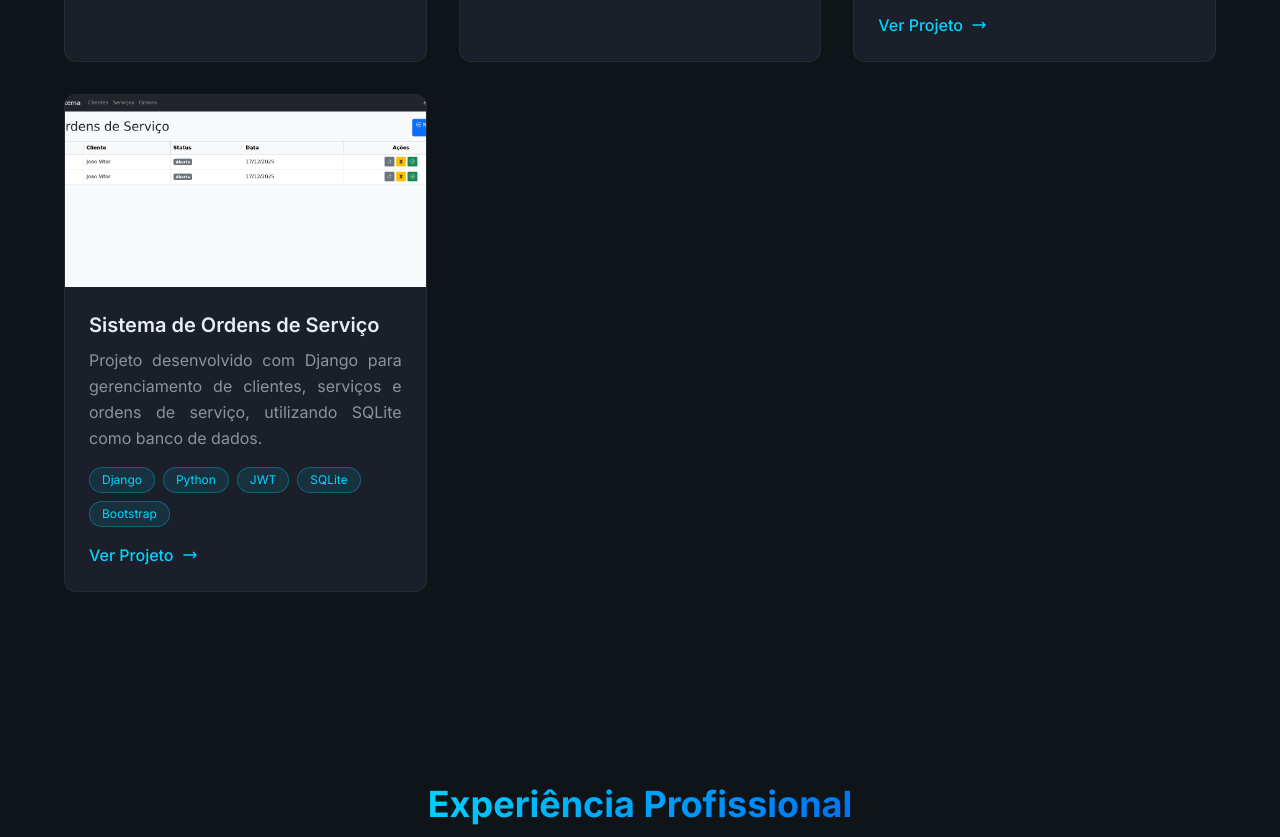
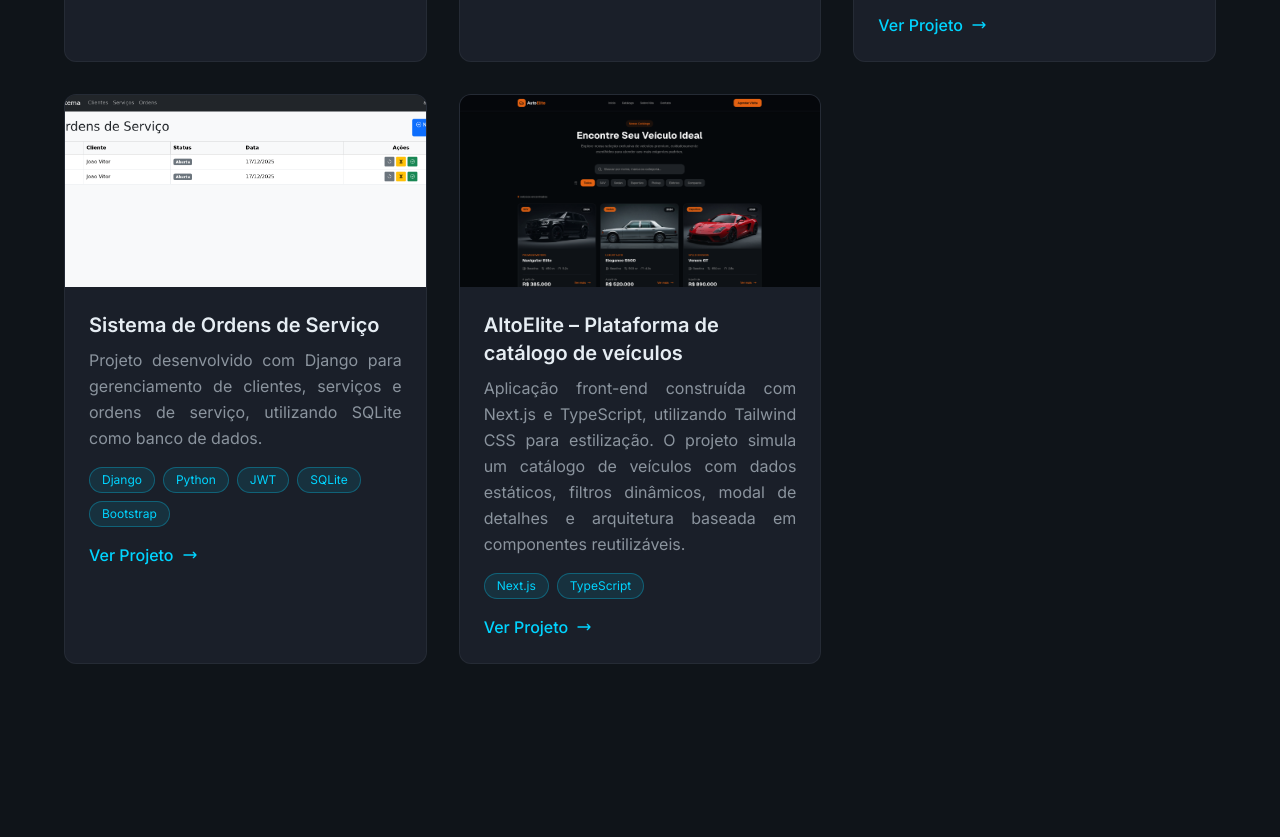
Before and after one commit to Moreira22/portfolio, a plain HTML site: page index.html in a window 1280 px wide. Shown: the part 2299-3136 px from the top of the page. Drawn offline with nearby package versions, Linux system fonts and the light colour scheme.

Commit message:
new project

```diff
--- a/index.html
+++ b/index.html
@@ -265,6 +265,30 @@
                         </a>
                     </div>
                 </div>
+
+                <div class="project-card rounded-xl overflow-hidden" style="background-color: var(--bg-secondary); border: 1px solid rgba(139, 148, 158, 0.1);">
+                    <div class="h-48 overflow-hidden">
+                        <img src="./image/autoElite.png" alt="Projeto 3" class="w-full h-full object-cover">
+                    </div>
+                    <div class="p-6">
+                        <h3 class="text-xl font-semibold mb-2">AltoElite – Plataforma de catálogo de veículos</h3>
+                        <p class="mb-4 leading-relaxed text-justify" style="color: var(--text-secondary);">
+                            Aplicação front-end construída com Next.js e TypeScript, utilizando Tailwind CSS para estilização.
+                            O projeto simula um catálogo de veículos com dados estáticos, filtros dinâmicos, modal de detalhes e arquitetura
+                            baseada em componentes reutilizáveis.
+                        </p>
+                        <div class="flex flex-wrap gap-2 mb-4">
+                            <span class="skill-tag px-3 py-1 rounded-full text-xs" style="color: var(--accent-cyan);">Next.js</span>
+                            <span class="skill-tag px-3 py-1 rounded-full text-xs" style="color: var(--accent-cyan);">TypeScript</span>
+                        </div>
+                        <a href="https://github.com/Moreira22/Catalogo-Veiculos" class="inline-flex items-center gap-2 font-medium" style="color: var(--accent-cyan);">
+                            Ver Projeto
+                            <svg class="w-4 h-4" fill="none" stroke="currentColor" viewBox="0 0 24 24">
+                                <path stroke-linecap="round" stroke-linejoin="round" stroke-width="2" d="M17 8l4 4m0 0l-4 4m4-4H3"></path>
+                            </svg>
+                        </a>
+                    </div>
+                </div>
             </div>
         </div>
     </section>
```
Also changed, not shown: image/autoElite.png (added).
